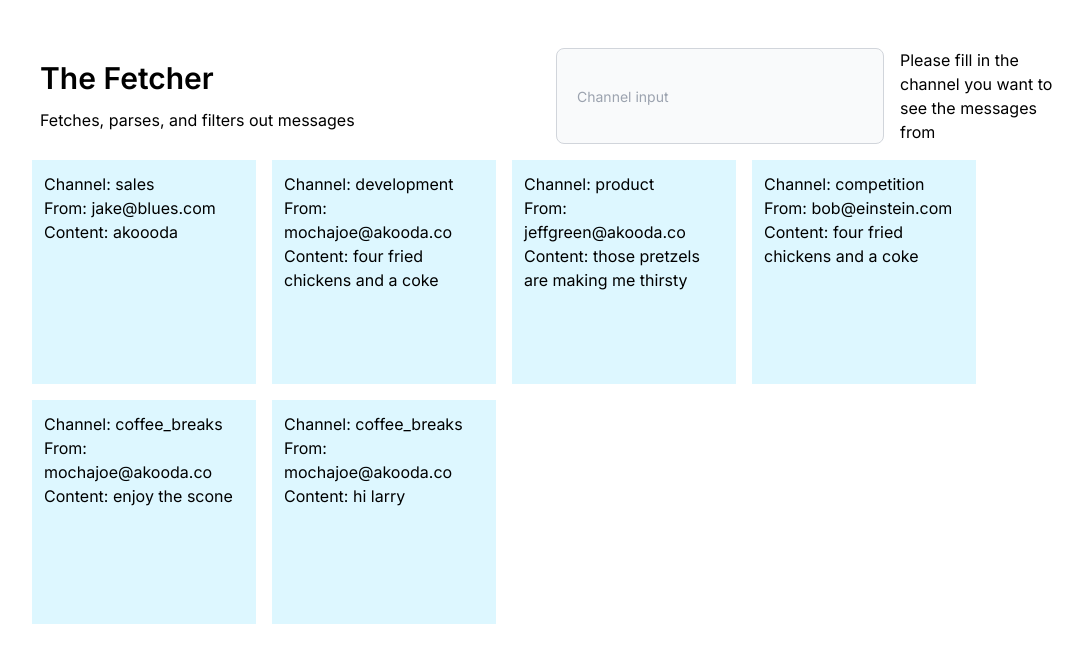
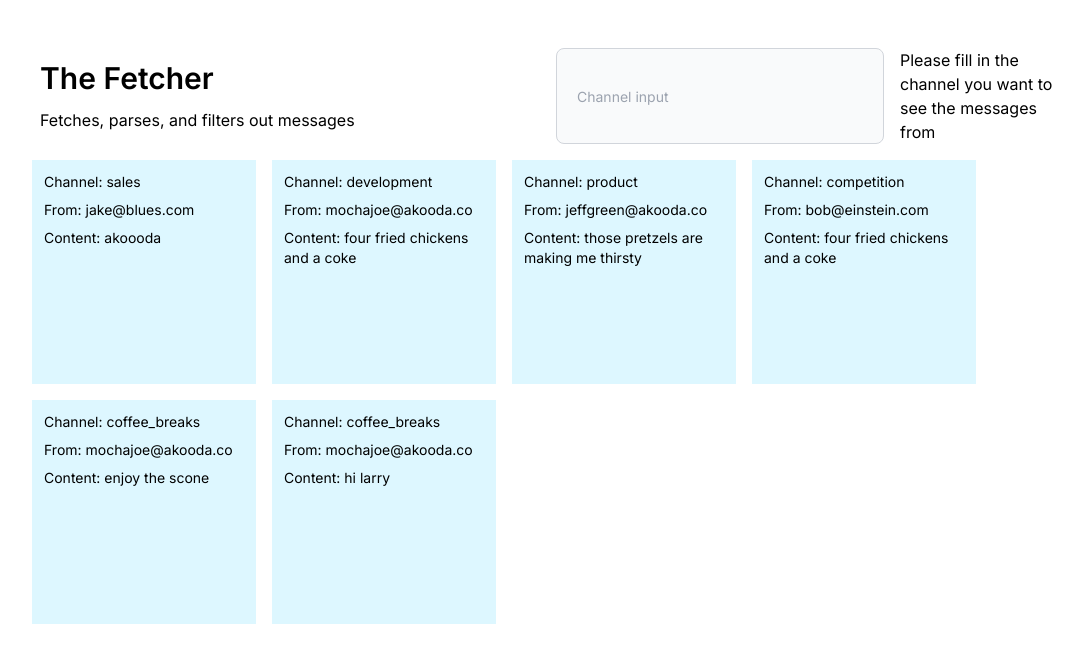
Before and after one commit to alarv/buzz-talk, a Next.js app: page / in a window 1280 px wide. Shown: the top 662 px of the page, without its empty margins (96-1179 px from the left). Built offline with nearby package versions, Linux system fonts and the light colour scheme.

Commit message:
fix: minor ui things

```diff
--- a/src/app/components/MessageCard.tsx
+++ b/src/app/components/MessageCard.tsx
@@ -8,12 +8,12 @@ interface MessageCardProps {
 
 export default function MessageCard(props: MessageCardProps) {
   return (
-    <div className="p-3 w-56 h-56 " style={{ background: '#DDF7FF' }}>
+    <div className="p-3 w-56 h-56 text-sm" style={{ background: '#DDF7FF' }}>
       {props.message && (
         <>
           <p>Channel: {props.message.publicChannelName}</p>
-          <p>From: {props.message.sourceUsername}</p>
-          <p>Content: {props.message.content}</p>
+          <p className="my-2">From: {props.message.sourceUsername}</p>
+          <p className="my-2">Content: {props.message.content}</p>
         </>
       )}
     </div>
```
